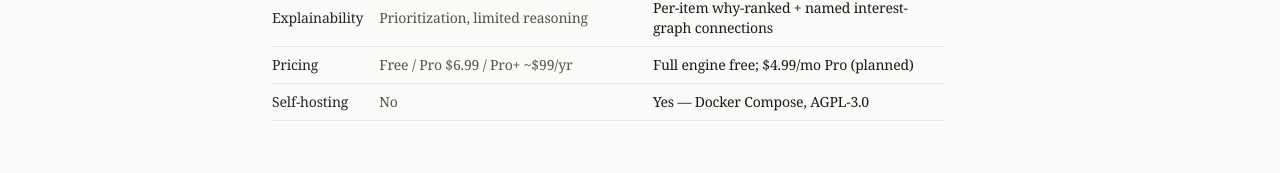
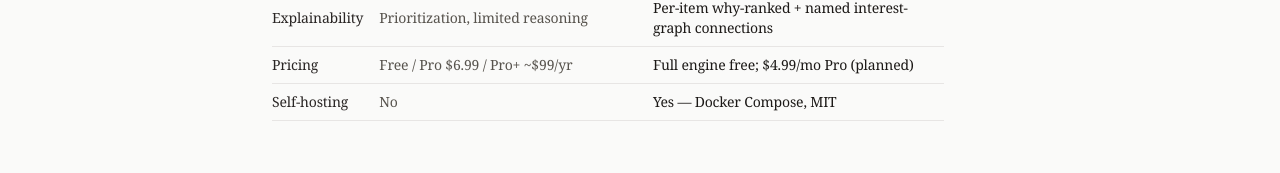
Before and after one commit to mohitmishra786/readprism, a Next.js app in the folder frontend/: page /vs/feedly in a window 1280 px wide. Shown: the part 390-563 px from the top of the page. Built offline with nearby package versions, Linux system fonts and the light colour scheme; no server answers; a web font is replaced by a local one.

Commit message:
[#110] Fix spec addendum license row and comparison pages to MIT

```diff
--- a/frontend/src/app/vs/feedly/page.tsx
+++ b/frontend/src/app/vs/feedly/page.tsx
@@ -19,7 +19,7 @@ export default function VsFeedly() {
           { dimension: "Ranking basis", competitor: "Leo: keyword/topic rules, train-by-example (Pro+)", readprism: "8 behavioral signals + per-user learned weights" },
           { dimension: "Explainability", competitor: "Prioritization, limited reasoning", readprism: "Per-item why-ranked + named interest-graph connections" },
           { dimension: "Pricing", competitor: "Free / Pro $6.99 / Pro+ ~$99/yr", readprism: "Full engine free; $4.99/mo Pro (planned)" },
-          { dimension: "Self-hosting", competitor: "No", readprism: "Yes — Docker Compose, AGPL-3.0" },
+          { dimension: "Self-hosting", competitor: "No", readprism: "Yes — Docker Compose, MIT" },
         ],
         differsBecause: [
           "Behavioral, not keyword: ReadPrism learns from scroll depth and active reading time, not rules you maintain by hand.",
--- a/frontend/src/app/vs/inoreader/page.tsx
+++ b/frontend/src/app/vs/inoreader/page.tsx
@@ -19,7 +19,7 @@ export default function VsInoreader() {
           { dimension: "AI features", competitor: "Intelligence: summaries, smart tags, BYO OpenAI/Anthropic/Mistral key", readprism: "Summaries + a behavioral ranking engine" },
           { dimension: "Ranking basis", competitor: "Filtering/rules; no behavioral ranking", readprism: "8 behavioral signals + per-user learned weights" },
           { dimension: "Pricing", competitor: "Free (150 feeds, ads) / Pro ~$7.50/mo annual", readprism: "Full engine free; $4.99/mo Pro (planned)" },
-          { dimension: "Self-hosting", competitor: "No", readprism: "Yes — Docker Compose, AGPL-3.0" },
+          { dimension: "Self-hosting", competitor: "No", readprism: "Yes — Docker Compose, MIT" },
         ],
         differsBecause: [
           "Inoreader's AI summarizes and tags; ReadPrism additionally re-orders your digest by learned personal relevance.",
--- a/frontend/src/app/vs/newsblur/page.tsx
+++ b/frontend/src/app/vs/newsblur/page.tsx
@@ -20,7 +20,7 @@ export default function VsNewsBlur() {
           { dimension: "Interest model", competitor: "Flat per-feed classifiers", readprism: "Decaying interest graph with transitive (2-hop) relevance" },
           { dimension: "Signal source", competitor: "Explicit like/dislike training", readprism: "Behavioral telemetry + explicit feedback + suggestion reads" },
           { dimension: "Pricing", competitor: "$36/yr Premium", readprism: "Full engine free; $4.99/mo Pro (planned)" },
-          { dimension: "Self-hosting", competitor: "Yes (open source)", readprism: "Yes — Docker Compose, AGPL-3.0" },
+          { dimension: "Self-hosting", competitor: "Yes (open source)", readprism: "Yes — Docker Compose, MIT" },
         ],
         differsBecause: [
           "NewsBlur trains on keyword/author/tag likes you set; ReadPrism learns from how you actually read (semantic + behavioral), so it needs less manual training but more reading history.",
```
Also changed, not shown: 1 other file (tests, documents, lock files or other folders).
